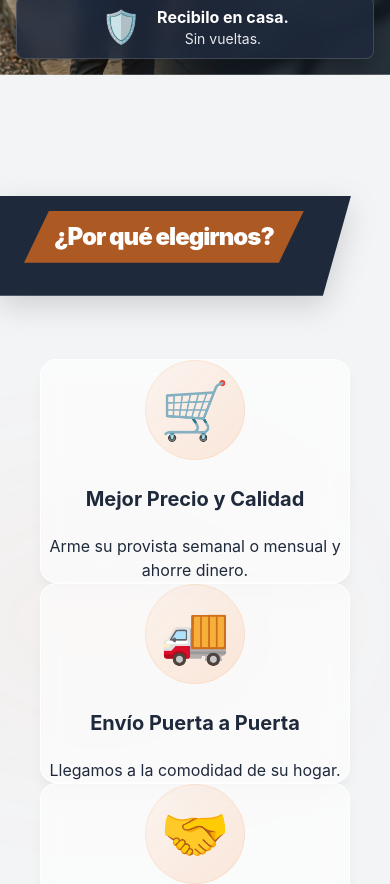
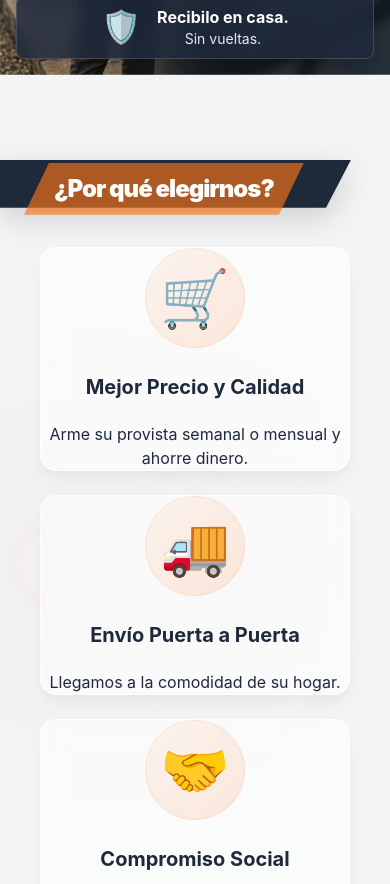
Before and after one commit to chayannelibertador/tienda-comestibles, a React (Vite) app: page / in a window 390 px wide. Shown: the part 1020-1904 px from the top of the page. Built offline with nearby package versions, Linux system fonts and the light colour scheme; no server answers.

Commit message:
Add files via upload

```diff
--- a/src/components/common/TrustSection.css
+++ b/src/components/common/TrustSection.css
@@ -174,8 +174,8 @@
 /* Independence Layer (The full bleed Flap Background) */
 .trust-section .flap-bg-container {
     position: absolute;
-    top: calc(var(--spacing-xxl) - 15px); /* Matches typical title height */
-    height: 100px;
+    top: calc(var(--spacing-xxl) - 5px); /* Matches typical title height */
+    height: 65px; /* Reduced from 100px to make the blue stripe thinner */
     filter: drop-shadow(0 10px 15px rgba(0,0,0,0.15));
     z-index: 1; /* Sits beneath the content wrapper */
     left: 0; /* Moving entirely to Left side logic */
@@ -196,7 +196,7 @@
 
 .trust-section .flap-bg-container.is-visible .bg-slate {
     /* FINAL STATE: Extended 55vw towards the right exactly matching orange flap behavior */
-    clip-path: polygon(0% 0%, 100% 0%, 92% 100%, 0% 100%);
+    clip-path: polygon(0% 0%, 100% 0%, calc(100% - 45px) 100%, 0% 100%);
 }
 
 @media (max-width: 900px) {
@@ -206,9 +206,29 @@
 }
 
 @media (max-width: 768px) {
+    .trust-section {
+        padding: 2rem 0;
+        margin-top: 2rem;
+    }
+    .trust-section__grid {
+        margin-top: 2rem;
+        gap: 1.5rem;
+    }
+    .trust-section .section-title-wrapper {
+        margin-bottom: 2rem;
+    }
     .trust-section .animated-title-text {
         font-size: 1.5rem;
         padding: 8px 30px;
         clip-path: polygon(25px 0%, 100% 0%, calc(100% - 25px) 100%, 0% 100%);
     }
+
+    .trust-section .flap-bg-container {
+        height: 48px;
+        top: calc(2rem - 3px);
+    }
+
+    .trust-section .flap-bg-container.is-visible .bg-slate {
+        clip-path: polygon(0% 0%, 100% 0%, calc(100% - 25px) 100%, 0% 100%);
+    }
 }
```
